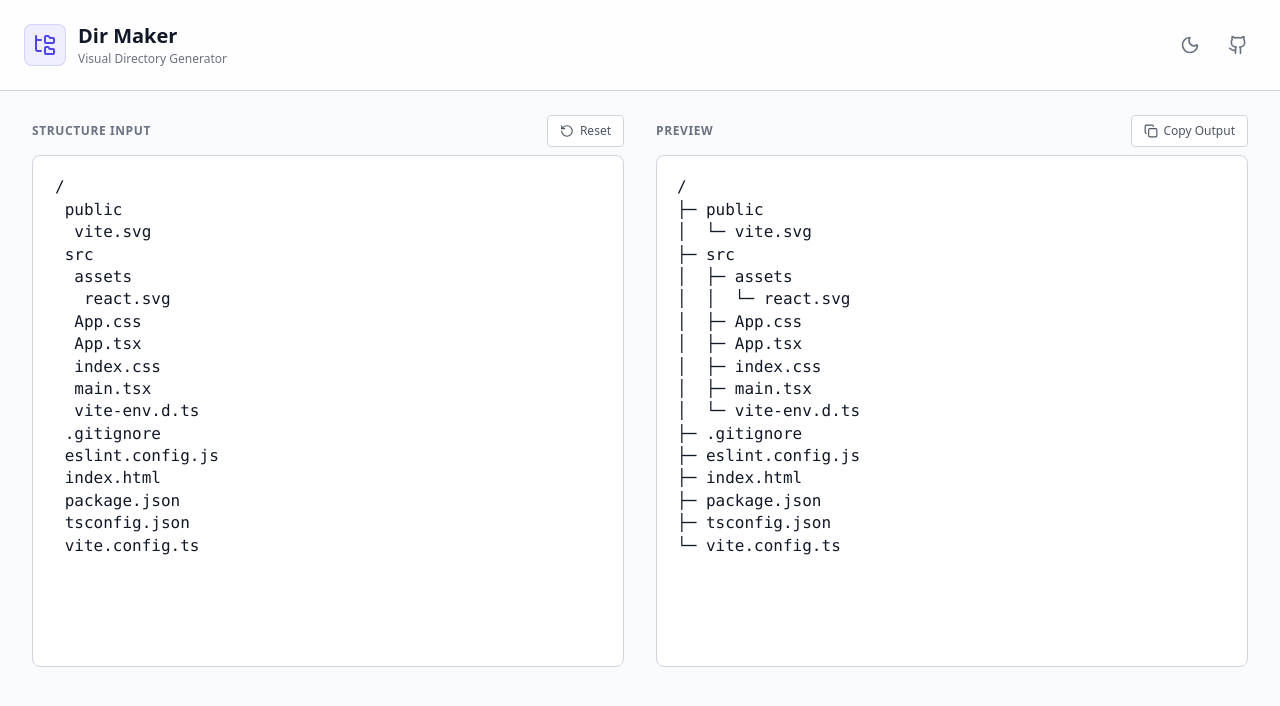
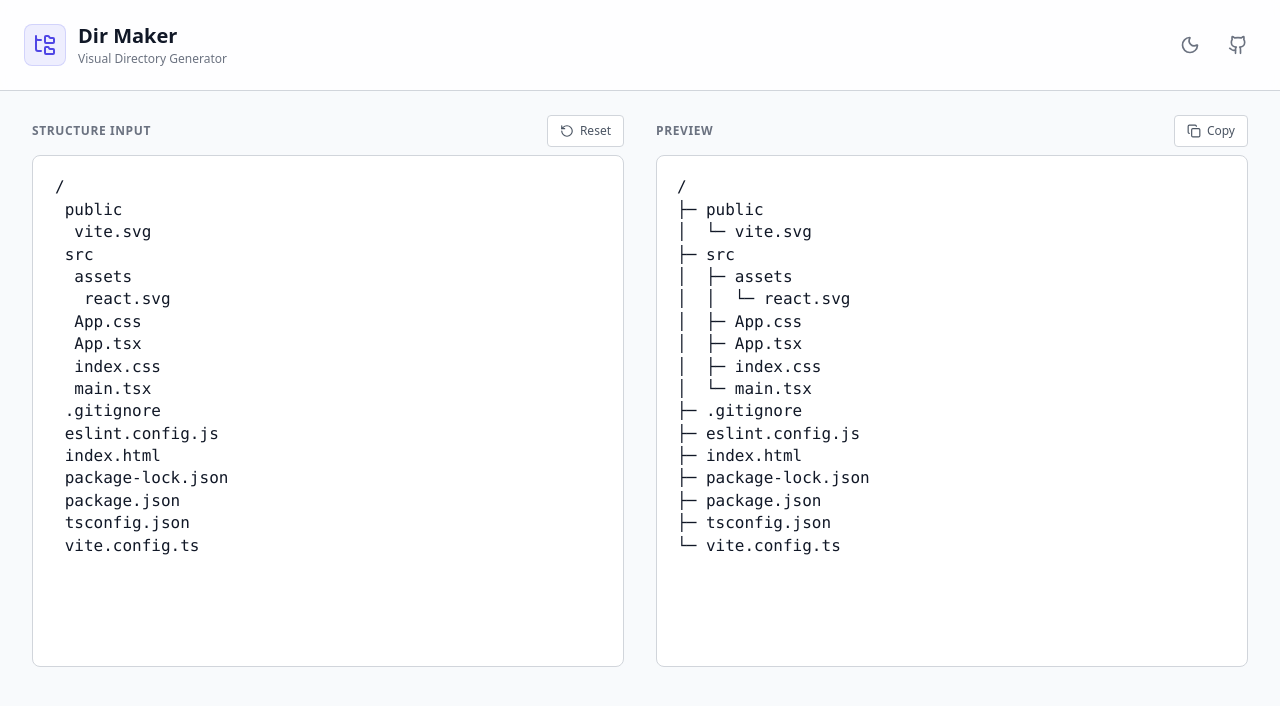
Before and after one commit to kondo0602/dir-maker, a React (Vite) app: page / in a window 1280 px wide. Shown: the top 706 px of the page. Built offline with nearby package versions, Linux system fonts and the light colour scheme.

Commit message:
feature: UI微調整

```diff
--- a/src/components/copy-button/copy-button.tsx
+++ b/src/components/copy-button/copy-button.tsx
@@ -31,7 +31,7 @@ export const CopyButton: FC<CopyButtonProps> = ({ text }) => {
 			) : (
 				<>
 					<Copy size={14} />
-					<span>Copy Output</span>
+					<span>Copy</span>
 				</>
 			)}
 		</button>
--- a/src/components/formatted-text-display-area/hooks/use-format.ts
+++ b/src/components/formatted-text-display-area/hooks/use-format.ts
@@ -13,10 +13,10 @@ const DEFAULT_VALUE = `/
   App.tsx
   index.css
   main.tsx
-  vite-env.d.ts
  .gitignore
  eslint.config.js
  index.html
+ package-lock.json
  package.json
  tsconfig.json
  vite.config.ts
```
